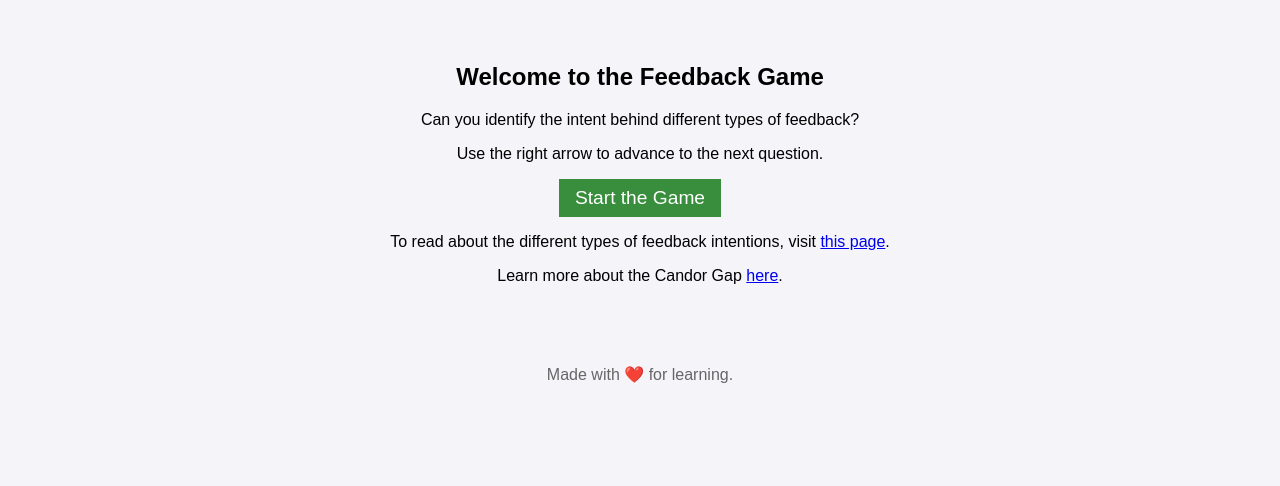
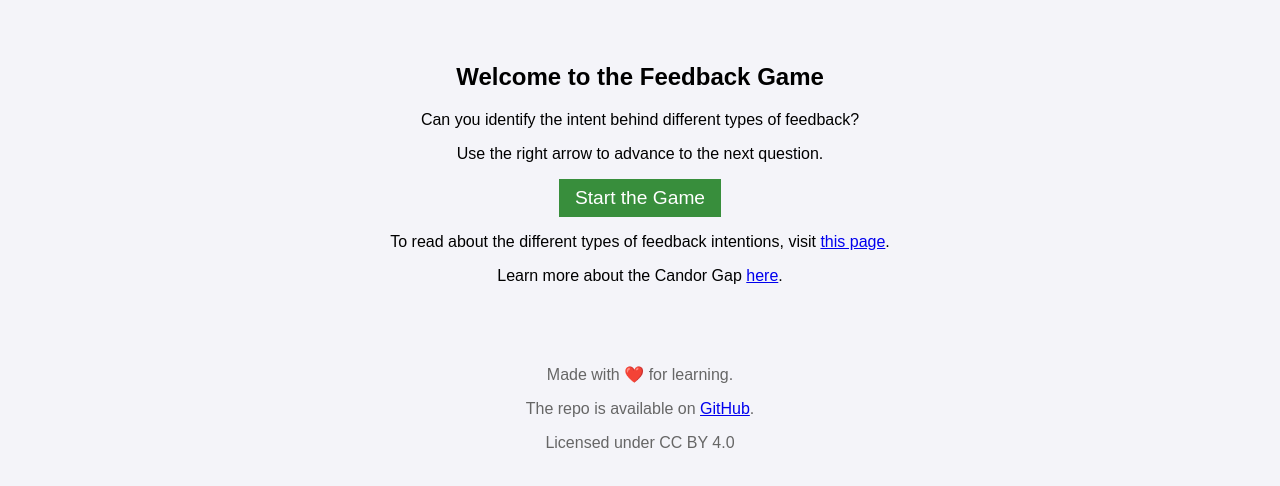
Before and after one commit to ovelindstrom/feedback-or-not-game, a plain HTML site: page index.html in a window 1280 px wide. Shown: the part 74-560 px from the top of the page. Drawn offline with Linux system fonts and the light colour scheme.

Commit message:
Link to repo and license information

```diff
--- a/index.html
+++ b/index.html
@@ -39,6 +39,8 @@
     </main>
     <footer>
         <p>Made with ❤️ for learning.</p>
+        <p>The repo is available on <a href="https://github.com/ovelindstrom/feedback-or-not-game" target="_blank">GitHub</a>.</p>
+        <p>Licensed under <a href="https://creativecommons.org/licenses/by/4.0/" target="_blank"></a>CC BY 4.0</a></p>
     </footer>
     <script src="script.js"></script>
 </body>
```
